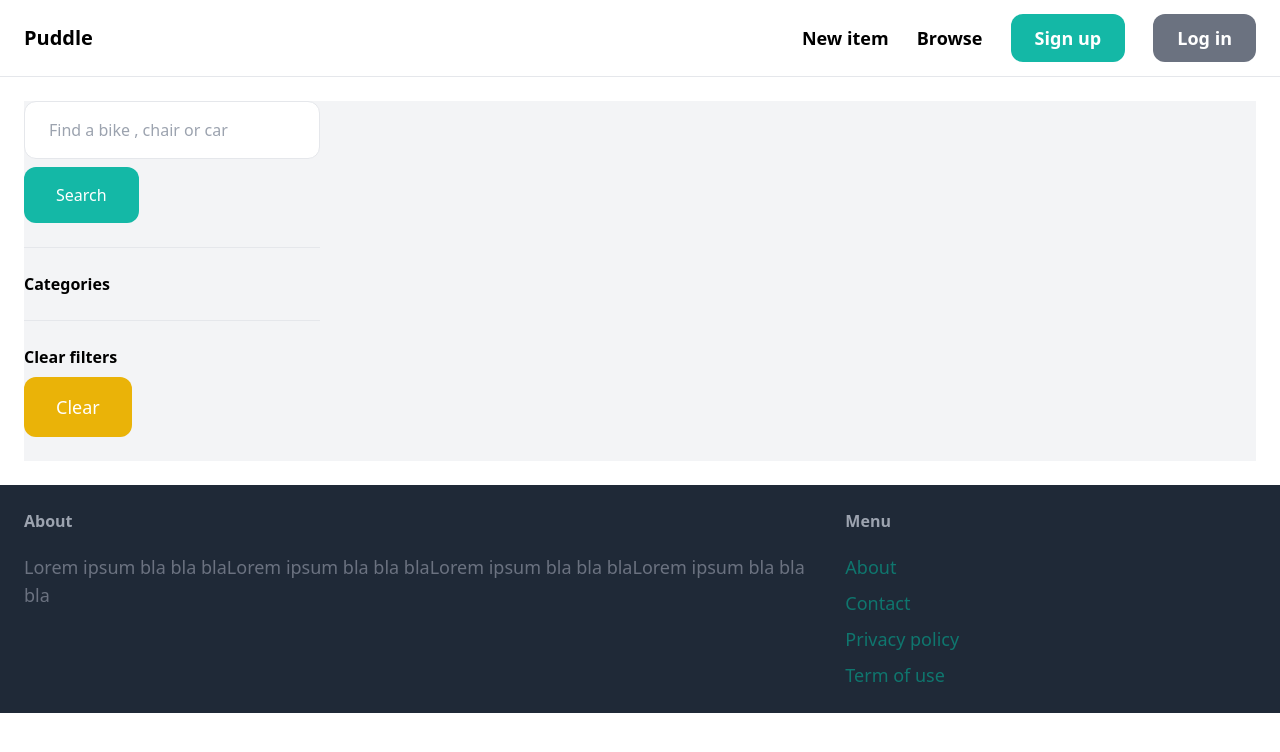
After one commit to shamshodbek8084/You-Tube.Online-shop-1, a Django app: page /items/ in a window 1280 px wide. The commit adds this page. Shown: the top 752 px of the page. Run offline with Django 5.2, Linux system fonts and the light colour scheme; data that the repository does not hold is empty; some libraries are stand-ins or nearby versions.

Commit message:
Searching

```diff
--- a/puddle/core/templates/core/base.html
+++ b/puddle/core/templates/core/base.html
@@ -14,7 +14,7 @@
 
             <div class="space-x-6">
                 <a href="{% url 'item:new' %}" class="text-lg font-semibold hover:text-gray-500">New item</a>
-                <a href="#" class="text-lg font-semibold hover:text-gray-500">Browse</a>
+                <a href="{% url 'item:items' %}" class="text-lg font-semibold hover:text-gray-500">Browse</a>
 
                 {% if  request.user.is_authenticated %}
                     <a href="#" class="px-6 py-3 text-lg font-semibold bg-teal-500 text-white rounded-xl hover:bg-teal-700">Inbox</a>
--- a/puddle/item/forms.py
+++ b/puddle/item/forms.py
@@ -1,16 +1,11 @@
 from django import forms
 from .models import Item
-
 INPUT_CLASSES = 'w-full py-4 px-6 rounded-xl border '
-
 class NewItemForm(forms.ModelForm):
     class Meta:
         model = Item
         fields = ('category', 'name', 'description', 'price', 'image',)
-
-
         widgets = {
-
             'category': forms.Select(attrs={
 
                 'class':INPUT_CLASSES
@@ -31,5 +26,30 @@ class NewItemForm(forms.ModelForm):
 
                 'class':INPUT_CLASSES
             }),
+        }
+class EditItemForm(forms.ModelForm):
+    class Meta:
+        model = Item
+        fields = ('name', 'description', 'price', 'image', 'is_sold')
+        widgets = {
+            'category': forms.Select(attrs={
 
+                'class':INPUT_CLASSES
+            }),
+            'name': forms.TextInput(attrs={
+
+                'class':INPUT_CLASSES
+            }),
+            'description': forms.Textarea(attrs={
+
+                'class':INPUT_CLASSES
+            }),
+            'price': forms.TextInput(attrs={
+
+                'class':INPUT_CLASSES
+            }),
+            'image': forms.FileInput(attrs={
+
+                'class':INPUT_CLASSES
+            }),
         }
--- a/puddle/item/templates/item/detail.html
+++ b/puddle/item/templates/item/detail.html
@@ -24,7 +24,7 @@
         {% if request.user == item.created_by %}
             <div class="mt-6 p-6 bg-white rounded-xl">
                 <p>This your item!</p>
-                <a href="#" class="inline-block mt-6 px-6 py-3 text-lg font-semibold bg-teal-500 text-white rounded-xl">Edit</a>
+                <a href="{% url 'item:edit' item.id %}" class="inline-block mt-6 px-6 py-3 text-lg font-semibold bg-teal-500 text-white rounded-xl">Edit</a>
                 <a href="{% url 'item:delete' item.id %}" class="inline-block mt-6 px-6 py-3 text-lg font-semibold bg-red-500 text-white rounded-xl">Delete</a>
             </div>
         {% else %}
--- /dev/null
+++ b/puddle/item/templates/item/items.html
@@ -0,0 +1,55 @@
+{% extends 'core/base.html' %}
+
+{% block title %} Items {% endblock %}
+
+{% block content %}
+<div class="pb-6 grid grid-cols-4 gap-4 bg-gray-100">
+    <div class="col-span-1">
+        <form method="get" action="{% url 'item:items' %}">
+            <input name="query" class="w-full py-4 px-6 border rounded-xl" type="text" valuse="{{ query }}" placeholder="Find a bike , chair or car">
+            <button class="mt-2 py-4 px-8 tex bg-teal-500 text-white rounded-xl ">Search</button>
+        </form>
+
+        <hr class="my-6">
+
+        <p class="font-semibold">Categories</p>
+
+        <ul>
+            {% for category in categories %}
+                <li class="py-2 px-2 rounded-xl{% if category.id == category_id %} bg-gray-200{% endif %}">
+                    <a href="{% url 'item:items' %}?query={{ query }}&category={{category.id}}">{{category.name}}</a>
+                </li>
+
+            {% endfor %}
+        </ul>
+        <hr class="my-6">
+
+        <p class="font-semibold">Clear filters</p>
+
+        <ul>
+            <li><a href="{% url 'item:items' %}" class="mt-2 py-4 px-8 inline-block bg-yellow-500 text-lg rounded-xl text-white">Clear</a></li>
+        </ul>
+    </div>
+
+    <div class="col-span-3">
+        <div class="grid grid-cols-3 gap-3">
+            {% for item in items %}
+
+                <div>
+                    <a href="{% url 'item:detail' item.id %}">
+                        <div>
+                            <img src="{{ item.image.url }}" class="rounded-t-xl">
+                        </div>
+                        <div class="p-6 bg-white rounded-b-xl">
+                            <h2 class="text-2xl">{{ item.name }}</h2>
+                            <p class="text-gray-500"> Price: {{ item.price }}</p>
+                        </div>
+                    </a>
+                </div>
+
+            {% endfor %}
+        </div>
+
+    </div>
+</div>
+{% endblock content %}
--- a/puddle/item/urls.py
+++ b/puddle/item/urls.py
@@ -5,7 +5,9 @@ from . import views
 app_name = 'item'
 
 urlpatterns = [
+    path('', views.items, name='items'),
     path('new/', views.new, name='new'),
     path('<int:pk>/', views.detail, name='detail'),
     path('<int:pk>/delete/', views.delete, name='delete'),
+    path('<int:pk>/edit/', views.edit, name='edit'),
 ]
--- a/puddle/item/views.py
+++ b/puddle/item/views.py
@@ -1,11 +1,29 @@
 from django.contrib.auth.decorators import login_required
+from django.db.models import Q
 from django.shortcuts import render, get_object_or_404, redirect
-from .forms import NewItemForm
+from .forms import NewItemForm, EditItemForm
 
-from .models import Item
+from .models import Category,Item
 
 # Create your views here.
+def items(request):
+    query = request.GET.get('query', '')
+    category_id = request.GET.get('category', 0)
+    categories = Category.objects.all()
+    items = Item.objects.filter(is_sold = False)
 
+    if category_id:
+        items = items.filter(category_id=category_id)
+
+    if query:
+        items = items.filter(Q(name_icontains=query) | Q(dsecription_icontains=query))
+
+    return render(request, 'item/items.html', {
+        'items':items,
+        'query':query,
+        'categories':categories,
+        'category_id':int(category_id),
+    })
 
 def detail(request, pk):
     item = get_object_or_404(Item, pk=pk)
@@ -33,7 +51,7 @@ def new(request):
 
     return render(request, 'item/form.html',{
          'form':form,
-         'title':'New Item',
+         'title':'Edit Item',
 
     })
 
@@ -43,3 +61,30 @@ def delete(request, pk):
     item.delete()
 
     return redirect('dashboard:index')
+
+
+@login_required
+def edit(request ,pk):
+    item = get_object_or_404(Item, pk=pk, created_by=request.user)
+
+    if request.method == 'POST':
+        form = EditItemForm(request.POST, request.FILES, instance=item)
+
+        if form.is_valid():
+            form.save()
+
+            return redirect('item:detail', pk=item.id)
+    else:
+        form = EditItemForm(instance=item)
+
+    return render(request, 'item/form.html',{
+         'form':form,
+         'title':'Edit Item',
+
+    })
+@login_required
+def delete(request, pk):
+    item = get_object_or_404(Item, pk=pk, created_by=request.user)
+    item.delete()
+
+    return redirect('dashboard:index')
```
